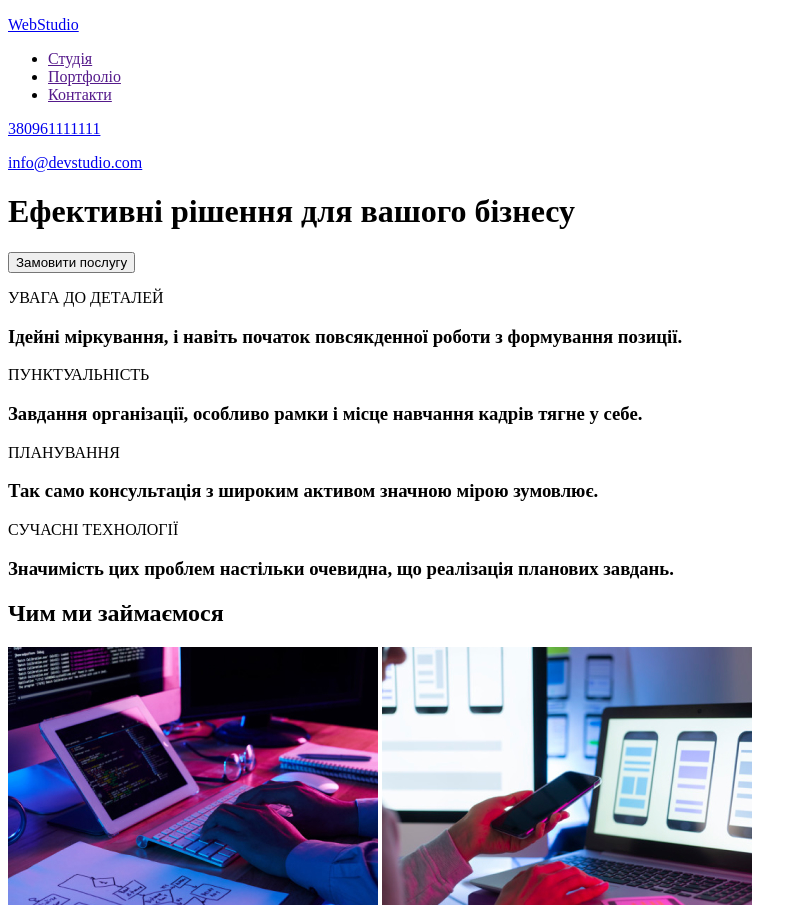
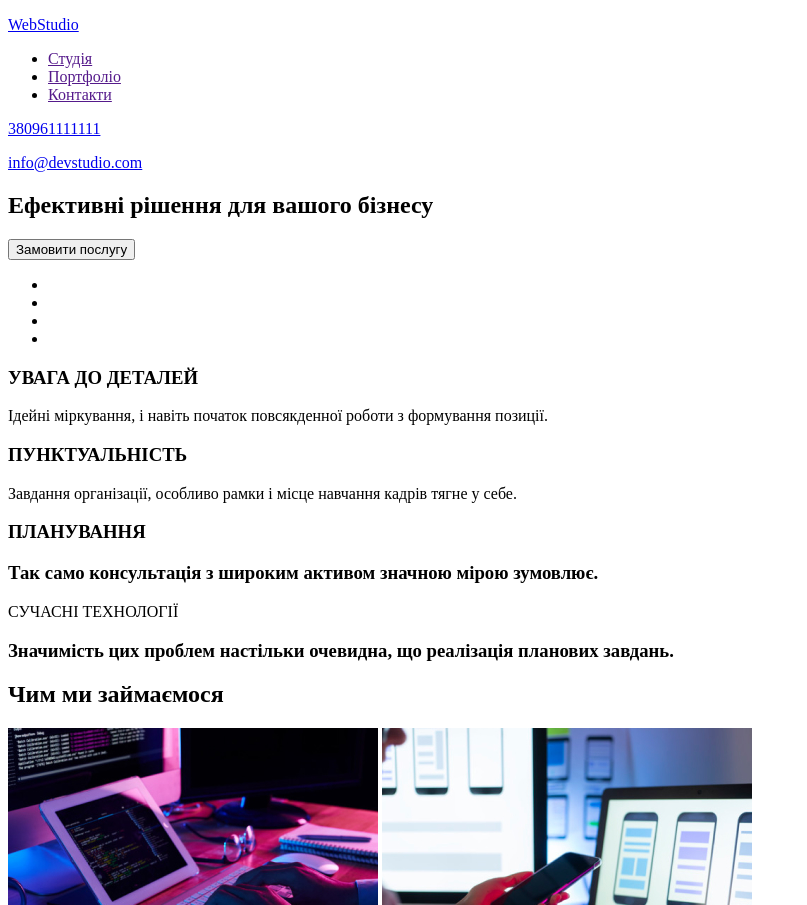
Before and after one commit to Andrikck/Svyryduk_Andrii_IPZ_31, a plain HTML site: page index.html in a window 1280 px wide. Shown: the top 905 px of the page, without its empty margins (0-807 px from the left). Drawn offline with Linux system fonts and the light colour scheme.

Commit message:
Правка

```diff
--- a/index.html
+++ b/index.html
@@ -28,18 +28,28 @@
 
     <body>
         <main>
+            <section>
+                <h1>Ефективні рішення для вашого бізнесу</h1>
+                <button type ="button">Замовити послугу</button>
+            </section>
 
-            <h1>Ефективні рішення для вашого бізнесу</h1>
+            <section>
+                <ul>
+                    <li></li>
+                    <li></li>
+                    <li></li>
+                    <li></li>
+                </ul>
+            </section>
 
-            <button type ="button">Замовити послугу</button>
 
-            <p>УВАГА ДО ДЕТАЛЕЙ</p>
-            <h3>Ідейні міркування, і навіть початок повсякденної роботи з формування позиції.</h3>
+            <h3>УВАГА ДО ДЕТАЛЕЙ</h3>
+            <p>Ідейні міркування, і навіть початок повсякденної роботи з формування позиції.</p>
 
-            <p>ПУНКТУАЛЬНІСТЬ</p>
-            <h3>Завдання організації, особливо рамки і місце навчання кадрів тягне у себе.</h3>
+            <h3>ПУНКТУАЛЬНІСТЬ</h3>
+            <p>Завдання організації, особливо рамки і місце навчання кадрів тягне у себе.</p>
 
-            <p>ПЛАНУВАННЯ</p>
+            <h3>ПЛАНУВАННЯ</h3>
             <h3>Так само консультація з широким активом значною мірою зумовлює.</h3>
 
             <p>СУЧАСНІ ТЕХНОЛОГІЇ</p>
@@ -76,10 +86,10 @@
 
         <footer>
             <p> <a href="/">WebStudio</a></p>
-
+            <p>м.Київ, пр-т Лесі Українки</p>
             <ul>
 
-                <li>м.Київ, пр-т Лесі Українки</li>
+
                 <li><p><a href="mailto:info@devstudio.com">info@devstudio.com</a></p></li>
                 <li><a href="tel:380961111111">380961111111</a>
             </ul>
```
